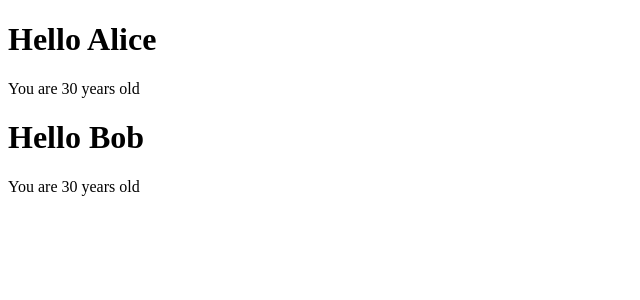
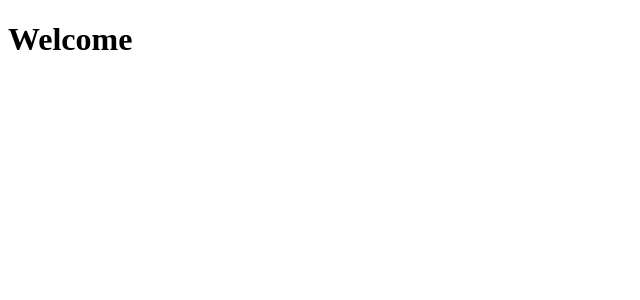
Before and after one commit to kaustubh3852/my-react-app, a React (Vite) app: page / in a window 1280 px wide. Shown: the top 300 px of the page, without its empty margins (0-640 px from the left). Built offline with nearby package versions, Linux system fonts and the light colour scheme.

Commit message:
ternary operator

```diff
--- a/src/App.jsx
+++ b/src/App.jsx
@@ -1,11 +1,10 @@
-import Greetings from './Greetings';
 const App = () => {
-  return (
-    <>
-    <Greetings name = "Alice" age = {30}/>
-    <Greetings name = "Bob" age = {30}/>
-    </>
-  );
-}
+  const authenticated = true;
 
+  if (authenticated) {
+    return <h1>Welcome</h1>
+  } else {
+    return <h1>Please log in</h1>
+  }
+};
 export default App;
```
